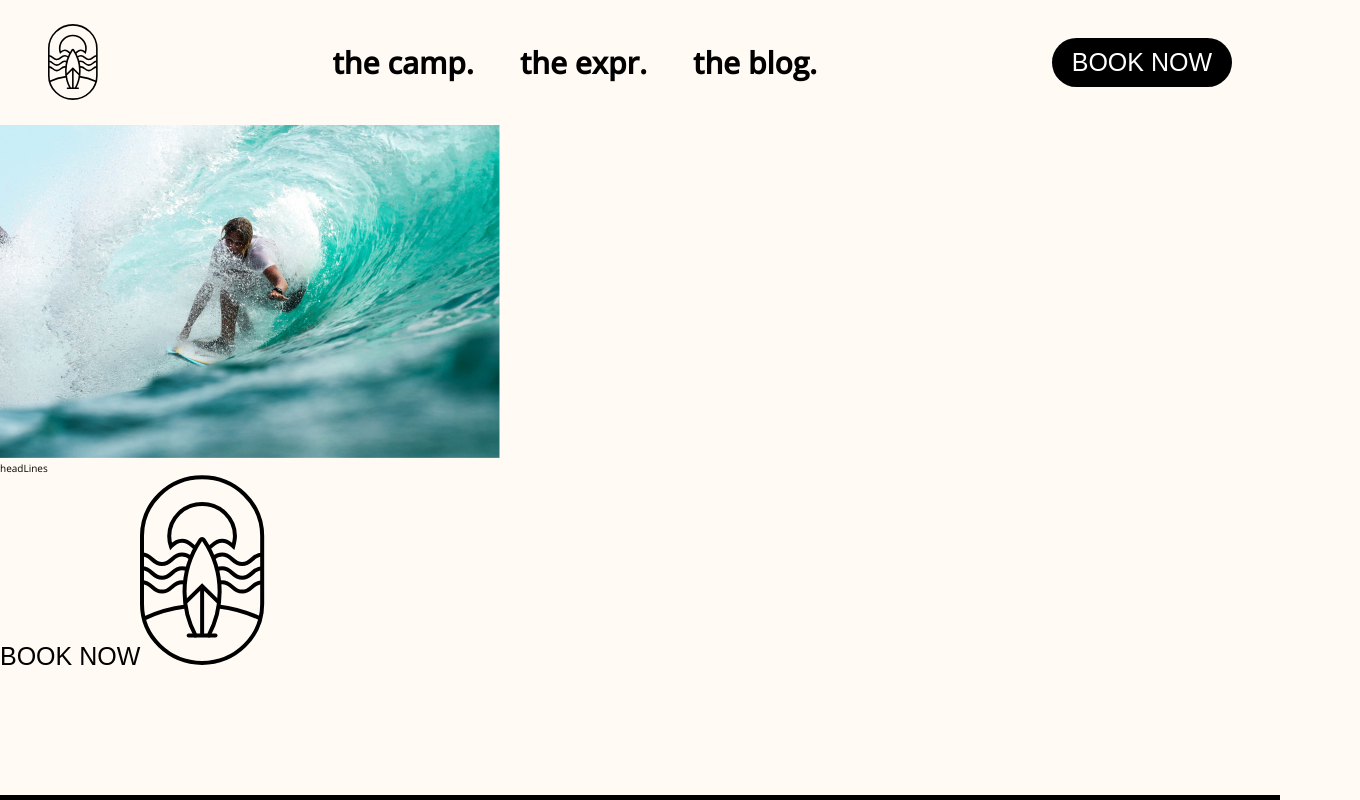
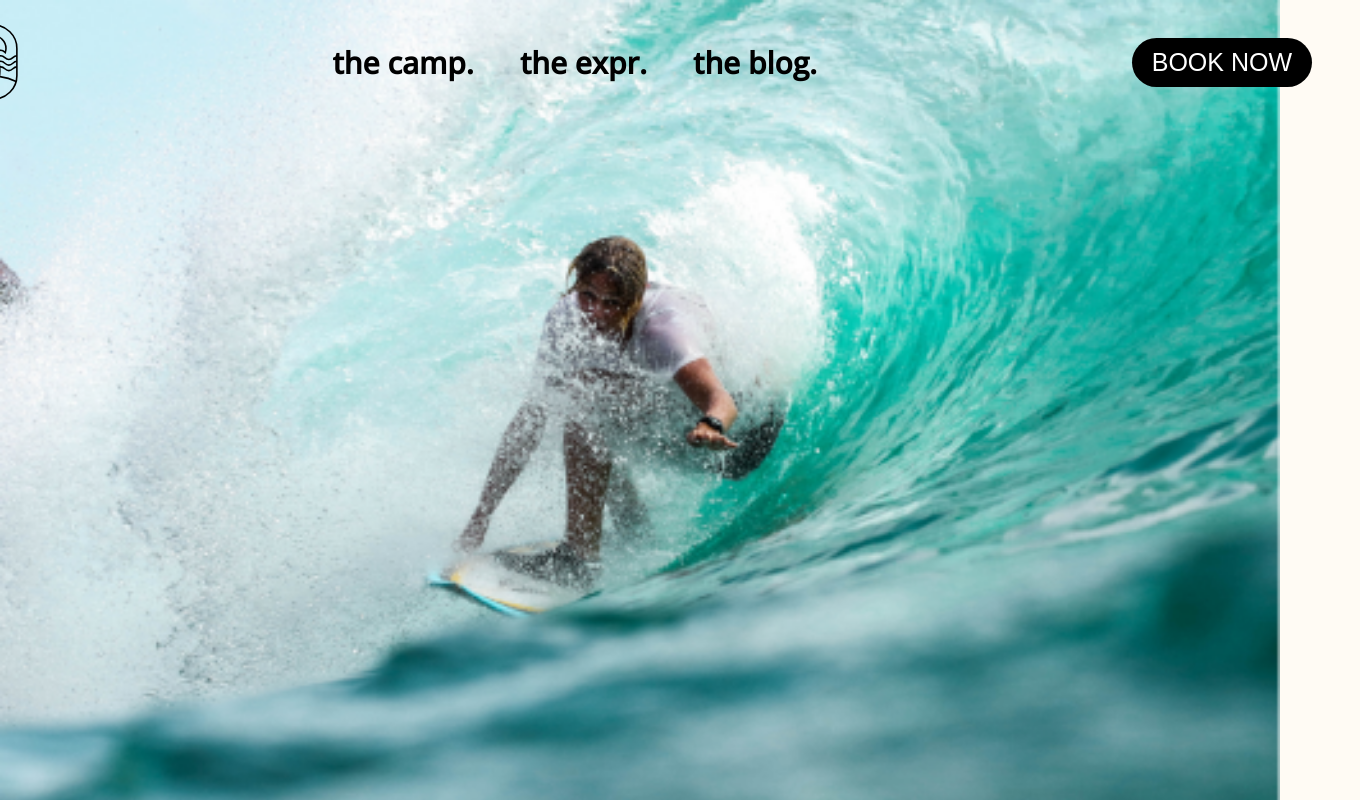
Before and after one commit to foysalkazi11/sarfcamp_frontend, a Next.js app: page / in a window 1280 px wide. Shown: the top 800 px of the page, 1360 px wide, since content can reach past the window. Built offline with nearby package versions, Linux system fonts and the light colour scheme.

Commit message:
WIP hero section

```diff
--- a/sass/base/_base.scss
+++ b/sass/base/_base.scss
@@ -9,6 +9,9 @@
 
 body {
   background-color: $light-beige;
+  width: 100%;
+  max-width: 144rem;
+  margin: 0 auto;
 }
 
 main {
@@ -64,3 +67,9 @@ html {
 .bold {
   font-weight: bold;
 }
+
+.container {
+  width: 100%;
+  max-width: 144rem;
+  margin: 0 auto;
+}
--- a/sass/components/_header.scss
+++ b/sass/components/_header.scss
@@ -1,8 +1,14 @@
 .header {
+  width: 144rem;
+  margin: auto;
   display: flex;
   align-items: center;
   justify-content: space-between;
   padding: 2.44rem 4.8rem;
+  position: absolute;
+  top: 0;
+  left: 50%;
+  transform: translate(-50%);
 
   &__logo {
     width: 5rem;
--- /dev/null
+++ b/sass/components/_hero_section.scss
@@ -0,0 +1,14 @@
+.hero {
+  width: 100%;
+  height: 83rem;
+
+  &__background {
+    max-width: 100%;
+    margin: 0 auto; /* Center the image */
+    img {
+      width: 100%;
+      height: auto;
+      display: block; /* Remove extra space below inline images */
+    }
+  }
+}
--- a/sass/main.scss
+++ b/sass/main.scss
@@ -6,3 +6,4 @@
 @import "./components/header";
 @import "./components/button";
 @import "./components/footer";
+@import "./components/hero_section";
```
